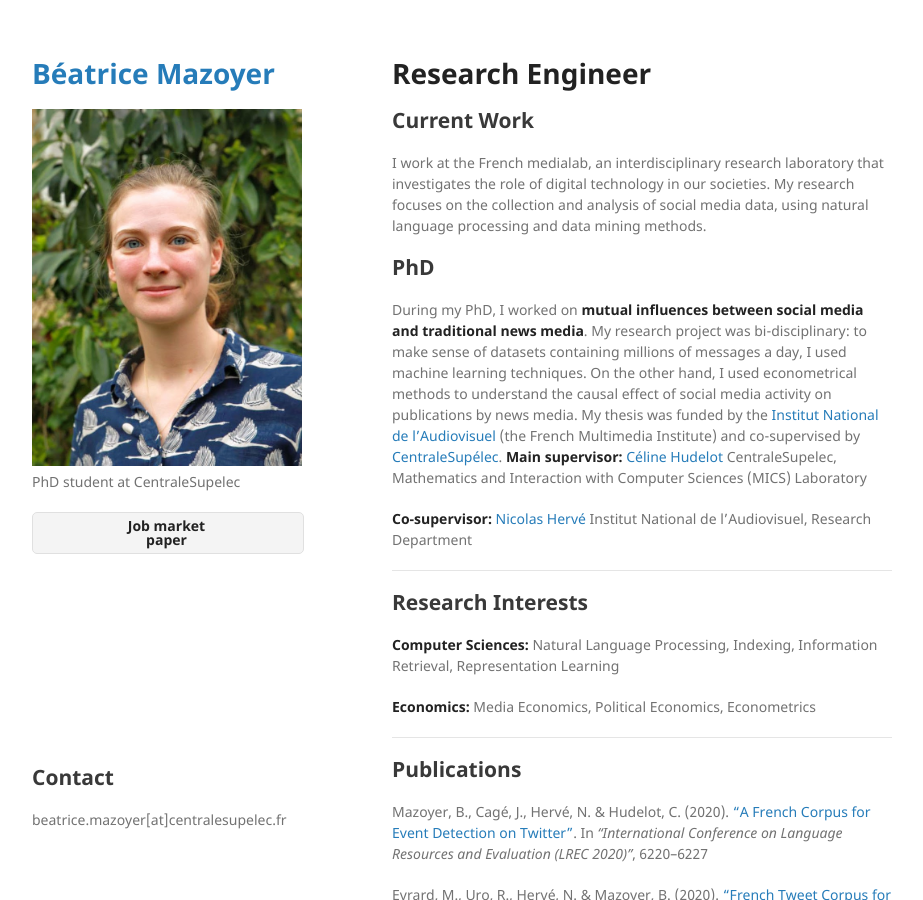
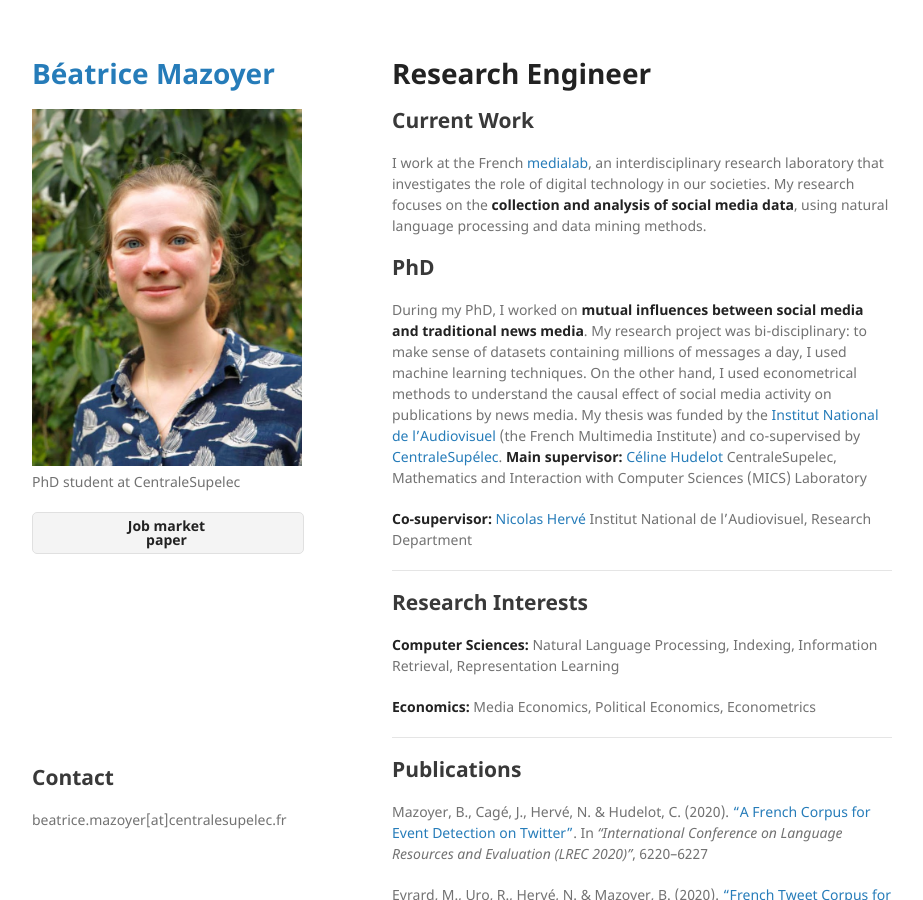
Before and after one commit to bmaz/bmaz.github.io, a Jekyll site: the page built from index.md, in a window 1280 px wide and 900 px high. Shown: the whole window, without its empty margins (178-1101 px from the left). Built offline with Jekyll 4.4.1, drawn with Linux system fonts in a browser that asks for light colours; part of the change alters nothing that is shown.

```diff
--- a/index.md
+++ b/index.md
@@ -5,8 +5,8 @@ layout: default
 # Research Engineer
 
 ## Current Work
-I work at the French medialab, an interdisciplinary research laboratory that investigates the role of
-digital technology in our societies. My research focuses on the collection and analysis of social media data,
+I work at the French [medialab](https://medialab.sciencespo.fr/), an interdisciplinary research laboratory that investigates the role of
+digital technology in our societies. My research focuses on the **collection and analysis of social media data**,
 using natural language processing and data mining methods.
 
 
```
